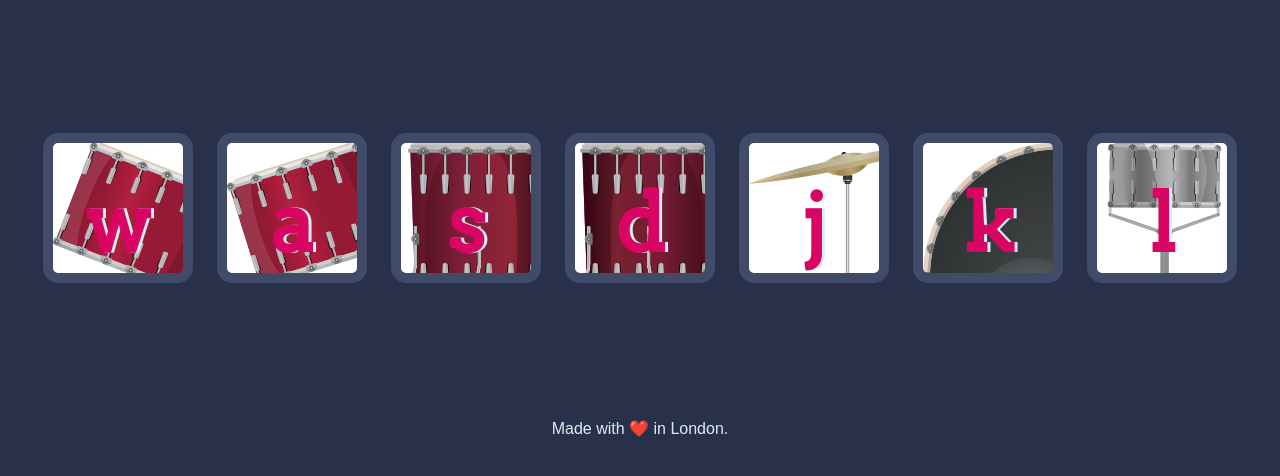
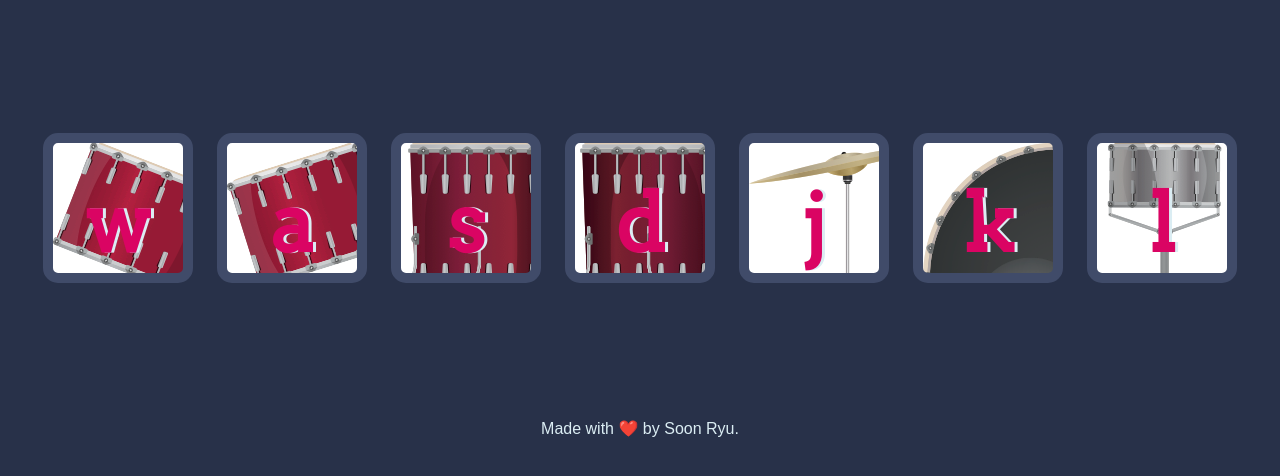
Before and after one commit to cherryis/Drum-Kit, a plain HTML site: page index.html in a window 1280 px wide. Shown: the part 156-632 px from the top of the page. Drawn offline with Linux system fonts and the light colour scheme.

Commit message:
Updated index.html
Added my name

```diff
--- a/index.html
+++ b/index.html
@@ -22,7 +22,7 @@
   </div>
 
   <footer>
-    Made with ❤️ in London.
+    Made with ❤️ by Soon Ryu.
   </footer>
   <script type="text/javascript" src="index.js"></script>
 </body>
```
